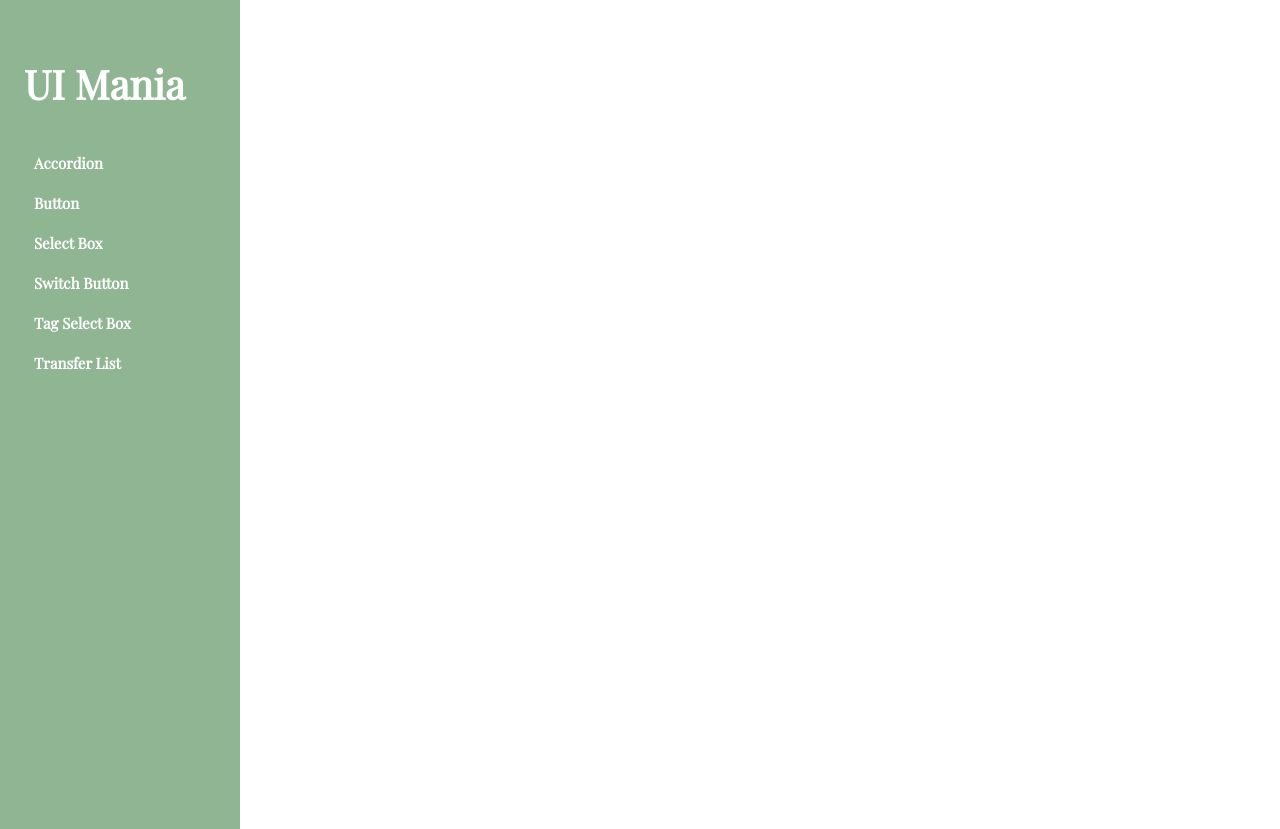
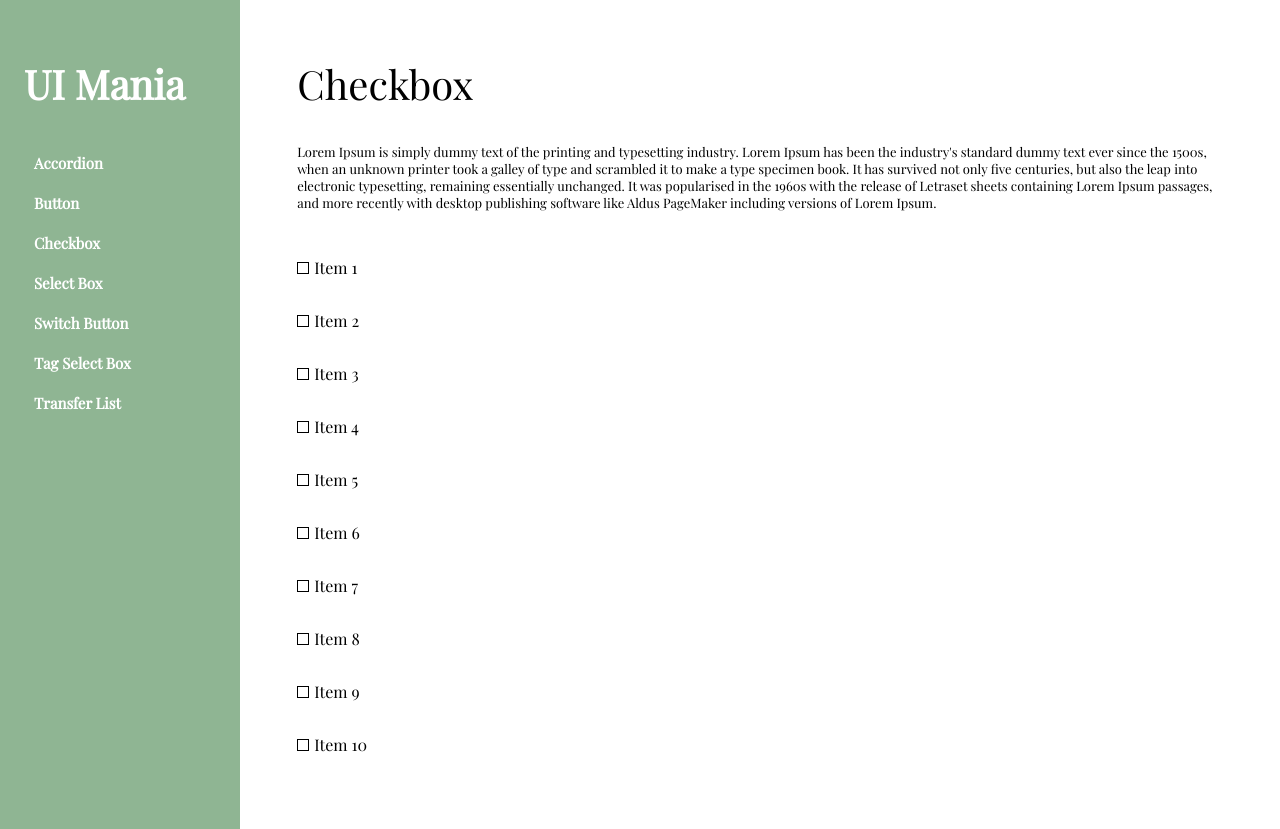
Before and after one commit to maniazurek/React-Custom-UI-Component-Library, a React (Create React App) app: page /checkbox in a window 1280 px wide. Before the commit the page ends 800 px from the top, so only its background shows below. Built offline with nearby package versions, Linux system fonts and the light colour scheme.

Commit message:
added checkbox component

```diff
--- /dev/null
+++ b/src/components-UI/Checkbox.js
@@ -0,0 +1,27 @@
+import React from "react";
+import SectionContainer from "../styled-components-website/SectionContainer";
+import SectionTitle from "../styled-components-website/SectionTitle";
+import SectionDescription from "../styled-components-website/SectionDescription";
+import CheckboxUI from "./CheckboxUI";
+
+const Chceckbox = () => {
+  return (
+    <SectionContainer>
+      <SectionTitle>Checkbox</SectionTitle>
+      <SectionDescription>
+        Lorem Ipsum is simply dummy text of the printing and typesetting
+        industry. Lorem Ipsum has been the industry's standard dummy text ever
+        since the 1500s, when an unknown printer took a galley of type and
+        scrambled it to make a type specimen book. It has survived not only five
+        centuries, but also the leap into electronic typesetting, remaining
+        essentially unchanged. It was popularised in the 1960s with the release
+        of Letraset sheets containing Lorem Ipsum passages, and more recently
+        with desktop publishing software like Aldus PageMaker including versions
+        of Lorem Ipsum.
+      </SectionDescription>
+      <CheckboxUI />
+    </SectionContainer>
+  );
+};
+
+export default Chceckbox;
--- /dev/null
+++ b/src/components-UI/CheckboxUI.js
@@ -0,0 +1,44 @@
+import React, { useState } from "react";
+import styled from "styled-components";
+
+import randomData from "../utils/randomData";
+
+const ChceckboxUI = () => {
+  const [selected, setSelected] = useState("false");
+
+  const onSelectedToggle = (event) => {
+    if (selected === event) {
+      return setSelected("false");
+    }
+    setSelected(event);
+  };
+
+  return (
+    <>
+      {randomData.map((data, event) => (
+        <CheckboxContainer>
+          <Checkbox
+            onClick={() => onSelectedToggle(event)}
+            mode={selected === event ? "true" : "false"}
+          ></Checkbox>
+          <p>{data.name}</p>
+        </CheckboxContainer>
+      ))}
+    </>
+  );
+};
+
+const CheckboxContainer = styled.div`
+  display: flex;
+  align-items: center;
+  gap: 5px;
+`;
+
+const Checkbox = styled.span`
+  border: 1px solid #000;
+  width: 10px;
+  height: 10px;
+  background-color: ${({ mode }) => (mode === "true" ? "#8fb593" : "#fff")};
+`;
+
+export default ChceckboxUI;
--- a/src/components-UI/TransferListUI.js
+++ b/src/components-UI/TransferListUI.js
@@ -1,6 +1,6 @@
 import React from "react";
 
-import transferListData from "../utils/transferListData";
+import transferListData from "../utils/randomData";
 
 const TransferListUI = () => {
   return (
--- a/src/components-website/NavigationItems.js
+++ b/src/components-website/NavigationItems.js
@@ -10,6 +10,9 @@ const NavigationItems = () => {
       </NavLink>
       <NavLink to="/button">
         <NavigationItem>Button</NavigationItem>
+      </NavLink>
+      <NavLink to="/checkbox">
+        <NavigationItem>Checkbox</NavigationItem>
       </NavLink>
       <NavLink to="/selectbox">
         <NavigationItem>Select Box</NavigationItem>
--- a/src/pages/Main.js
+++ b/src/pages/Main.js
@@ -9,6 +9,7 @@ import SwitchButton from "../components-UI/SwitchButton";
 import SelectBox from "../components-UI/SelectBox";
 import TagSelectBox from "../components-UI/TagSelectBox";
 import TransferList from "../components-UI/TransferList";
+import Chceckbox from "../components-UI/Checkbox";
 
 const Main = () => {
   const location = useLocation();
@@ -17,6 +18,7 @@ const Main = () => {
       <Routes location={location} key={location.pathname}>
         <Route path="/accordion" element={<Accordion />} />
         <Route path="/button" element={<Button />} />
+        <Route path="/checkbox" element={<Chceckbox />} />
         <Route path="/selectbox" element={<SelectBox />} />
         <Route path="/switchbutton" element={<SwitchButton />} />
         <Route path="/tagselectbox" element={<TagSelectBox />} />
```
Also changed, not shown: src/utils/randomData.js (renamed from src/utils/transferListData.js).
